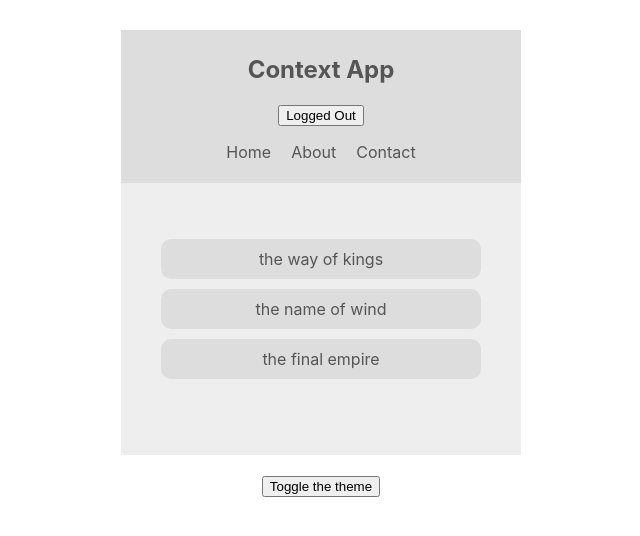
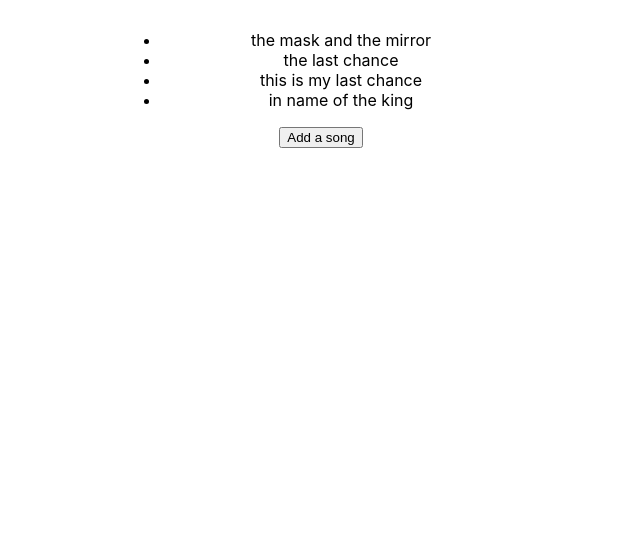
Before and after one commit to PilatusBRX/react-context-hooks, a React (Create React App) app: page / in a window 1280 px wide. Shown: the top 536 px of the page, without its empty margins (319-959 px from the left). Built offline with nearby package versions, Linux system fonts and the light colour scheme.

Commit message:
useState Hook

```diff
--- a/package.json
+++ b/package.json
@@ -8,7 +8,8 @@
     "@testing-library/user-event": "^7.1.2",
     "react": "^16.12.0",
     "react-dom": "^16.12.0",
-    "react-scripts": "3.4.0"
+    "react-scripts": "3.4.0",
+    "uuid": "^3.4.0"
   },
   "scripts": {
     "start": "react-scripts start",
--- a/src/App.js
+++ b/src/App.js
@@ -1,24 +1,13 @@
 import React from 'react';
 import './App.css';
-import BookList from './components/BookList';
-import Navbar from './components/Navbar';
-import ThemeToggle from './components/ThemeToggle';
-import AuthContextProvider from './context/AuthContext';
-//contextprovider
-import ThemeContextProvider from './context/ThemeContext';
+import SongList from './components/SongList';
 
-function App() {
+const App = () => {
   return (
     <div className='App'>
-      <ThemeContextProvider>
-        <AuthContextProvider>
-          <Navbar />
-          <BookList />
-          <ThemeToggle />
-        </AuthContextProvider>
-      </ThemeContextProvider>
+      <SongList />
     </div>
   );
-}
+};
 
 export default App;
--- a/src/components/BookList.js
+++ /dev/null
@@ -1,25 +0,0 @@
-import React, { Component } from 'react';
-import { ThemeContext } from '../context/ThemeContext';
-
-class BookList extends Component {
-  static contextType = ThemeContext;
-  render() {
-    const { isLightTheme, light, dark } = this.context;
-    const theme = isLightTheme ? light : dark;
-    return (
-      <div
-        style={{ color: theme.syntax, background: theme.bg }}
-        className='book-list'
-      >
-        <div className='book-list'>
-          <ul>
-            <li style={{ background: theme.ui }}>the way of kings</li>
-            <li style={{ background: theme.ui }}>the name of wind</li>
-            <li style={{ background: theme.ui }}>the final empire</li>
-          </ul>
-        </div>
-      </div>
-    );
-  }
-}
-export default BookList;
--- a/src/components/Navbar.js
+++ /dev/null
@@ -1,36 +0,0 @@
-import React, { Component } from 'react';
-import { ThemeContext } from '../context/ThemeContext';
-import { AuthContext } from '../context/AuthContext';
-
-class Navbar extends Component {
-  render() {
-    return (
-      <AuthContext.Consumer>
-        {authContext => (
-          <ThemeContext.Consumer>
-            {themeContext => {
-              const { isAuthenticated, toggleAuth } = authContext;
-              const { isLightTheme, light, dark } = themeContext;
-              const theme = isLightTheme ? light : dark;
-              return (
-                <nav style={{ background: theme.ui, color: theme.syntax }}>
-                  <h1>Context App</h1>
-                  <button style={{ cursor: 'pointer' }} onClick={toggleAuth}>
-                    {isAuthenticated ? 'Logged In' : ' Logged Out'}
-                  </button>
-                  <ul>
-                    <li>Home</li>
-                    <li>About</li>
-                    <li>Contact</li>
-                  </ul>
-                </nav>
-              );
-            }}
-          </ThemeContext.Consumer>
-        )}
-      </AuthContext.Consumer>
-    );
-  }
-}
-
-export default Navbar;
--- /dev/null
+++ b/src/components/SongList.js
@@ -0,0 +1,30 @@
+import React, { useState } from 'react';
+import uuid from 'uuid/v4';
+
+const SongList = () => {
+  const [songs, setSongs] = useState([
+    { title: 'the mask and the mirror', id: uuid() },
+    { title: 'the last chance', id: uuid() },
+    { title: 'this is my last chance', id: uuid() },
+    { title: 'in name of the king', id: uuid() }
+  ]);
+
+  const addSong = () => {
+    setSongs([...songs, { title: 'new song', id: uuid() }]);
+  };
+
+  return (
+    <div>
+      <div className='song-list'>
+        <ul>
+          {songs.map(song => (
+            <li key={song.id}>{song.title}</li>
+          ))}
+        </ul>
+        <button onClick={addSong}>Add a song</button>
+      </div>
+    </div>
+  );
+};
+
+export default SongList;
--- a/src/components/ThemeToggle.js
+++ /dev/null
@@ -1,32 +0,0 @@
-// Exemplo 1:
-
-import React, { Component } from 'react';
-import { ThemeContext } from '../context/ThemeContext';
-
-class ThemeToggle extends Component {
-  static contextType = ThemeContext;
-  render() {
-    const { toggleTheme } = this.context;
-    return <button onClick={toggleTheme}>Toggle the theme</button>;
-  }
-}
-
-export default ThemeToggle;
-
-// Exemplo 2:
-
-// import React from 'react';
-// import { ThemeContext } from '../context/ThemeContext';
-
-// const ThemeToggle = () => {
-//   return (
-//     <ThemeContext.Consumer>
-//       {context => {
-//         const { toggleTheme } = context;
-//         return <button onClick={toggleTheme}>Toggle the theme</button>;
-//       }}
-//     </ThemeContext.Consumer>
-//   );
-// };
-
-// export default ThemeToggle;
--- a/src/context/AuthContext.js
+++ /dev/null
@@ -1,21 +0,0 @@
-import React, { Component, createContext } from 'react';
-export const AuthContext = createContext();
-
-class AuthContextProvider extends Component {
-  state = {
-    isAuthenticated: false
-  };
-  toggleAuth = () => {
-    this.setState({ isAuthenticated: !this.state.isAuthenticated });
-  };
-  render() {
-    return (
-      <AuthContext.Provider
-        value={{ ...this.state, toggleAuth: this.toggleAuth }}
-      >
-        {this.props.children}
-      </AuthContext.Provider>
-    );
-  }
-}
-export default AuthContextProvider;
--- a/src/context/ThemeContext.js
+++ /dev/null
@@ -1,24 +0,0 @@
-import React, { createContext, Component } from 'react';
-export const ThemeContext = createContext();
-
-class ThemeContextProvider extends Component {
-  state = {
-    isLightTheme: true,
-    light: { syntax: '#555', ui: '#ddd', bg: '#eee' },
-    dark: { syntax: '#ddd', ui: '#333', bg: '#555' }
-  };
-
-  toggleTheme = () => {
-    this.setState({ isLightTheme: !this.state.isLightTheme });
-  };
-  render() {
-    return (
-      <ThemeContext.Provider
-        value={{ ...this.state, toggleTheme: this.toggleTheme }}
-      >
-        {this.props.children}
-      </ThemeContext.Provider>
-    );
-  }
-}
-export default ThemeContextProvider;
```
Also changed, not shown: 1 other file (tests, documents, lock files or other folders).
